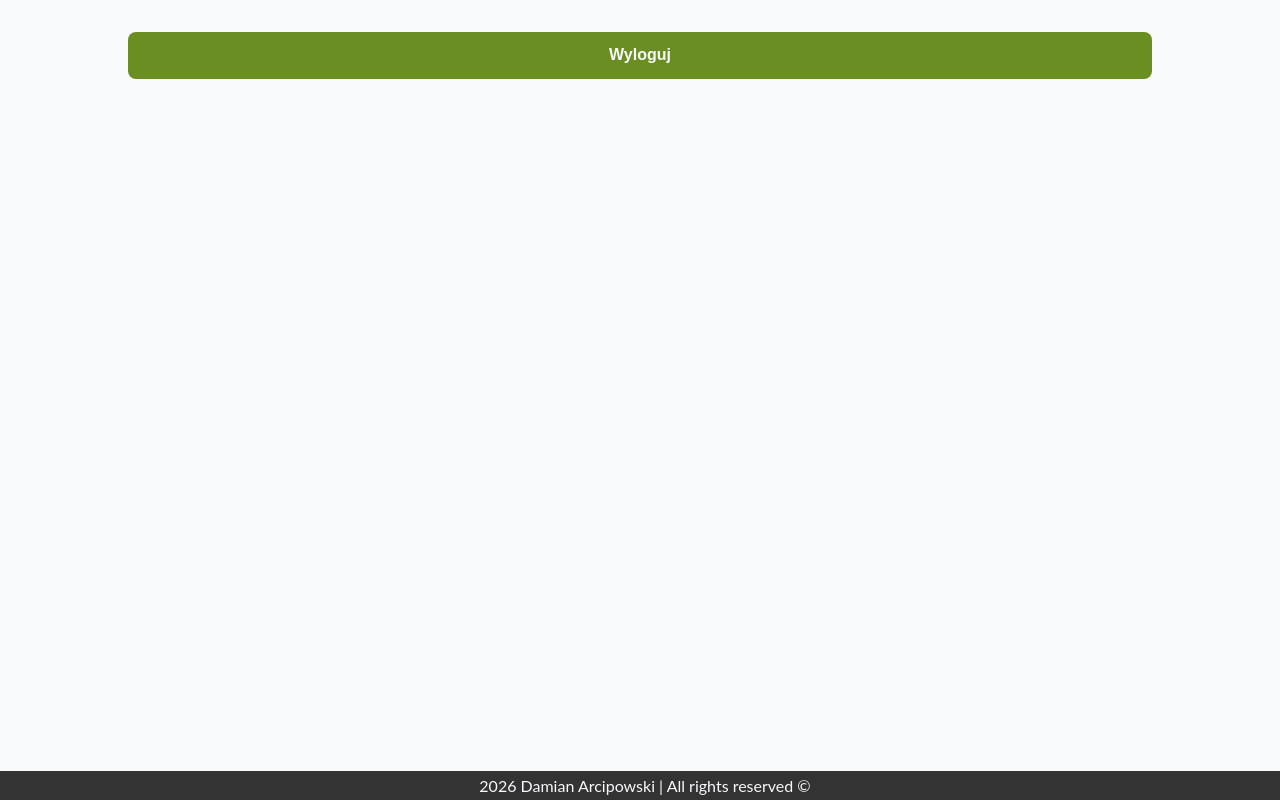
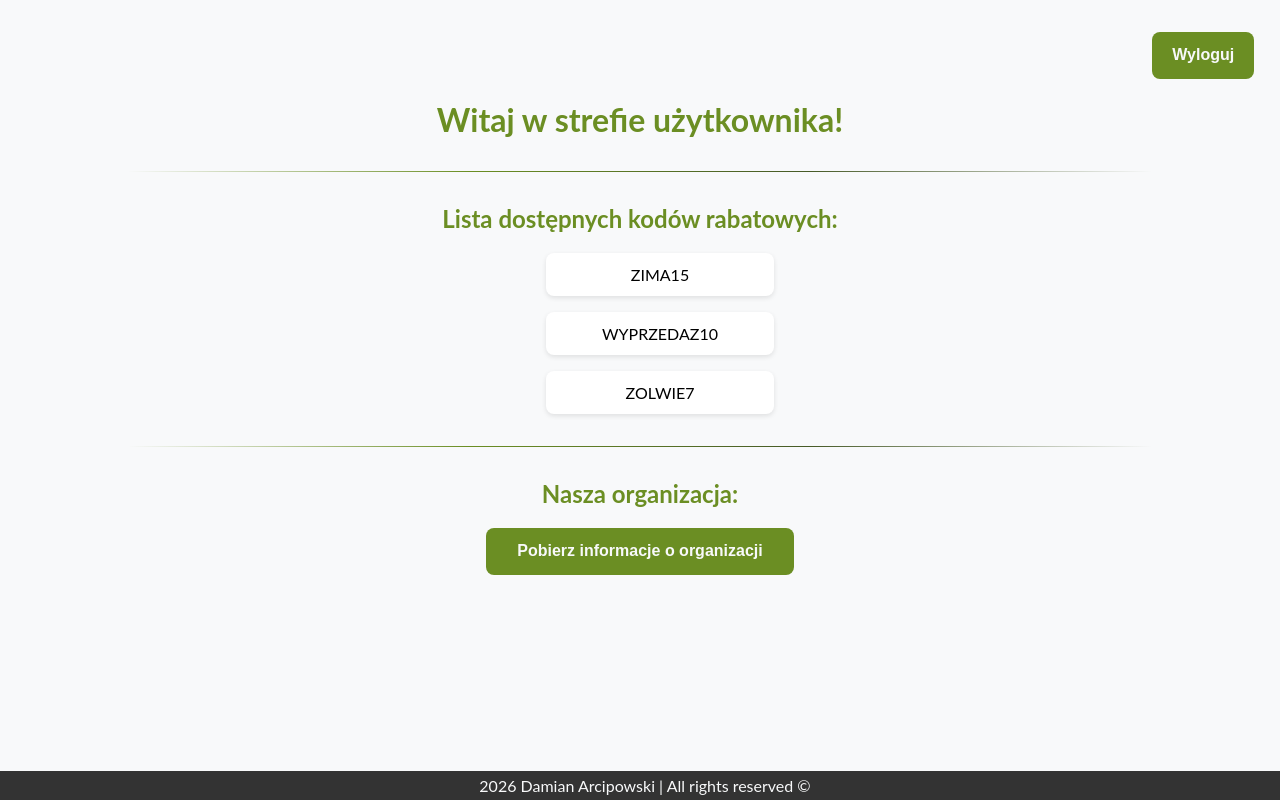
Before and after one commit to DamianArcipowski/turtles_fullstack, a PHP site: page /subpages/restricted.php in a window 1280 px wide. Run offline with PHP 8.4, Linux system fonts and the light colour scheme; the visitor is signed in with stand-in values (Sample User, id 1); data comes from the database, SQL or seed files in the repository; both versions use the stored data as it was after the commit; some libraries are stand-ins or nearby versions.

Commit message:
Added restricted data and frontend fetching

```diff
--- /dev/null
+++ b/backend_logic/organisation_info.php
@@ -0,0 +1,16 @@
+<?php
+
+require_once '../config/database.php';
+
+$orgData = [];
+
+if (isset($_POST['org-data'])) {
+    $result = $conn->query('SELECT * FROM organisation');
+
+    while ($row = $result->fetch_assoc()) {
+        $orgData[] = $row['info'];
+    }
+
+}
+
+?>
--- /dev/null
+++ b/backend_logic/restricted_codes.php
@@ -0,0 +1,15 @@
+<?php
+
+require_once '../config/database.php';
+
+$result = $conn->query('SELECT * FROM discount_codes');
+
+while ($row = $result->fetch_assoc()) {
+    echo <<<HTML
+        <ul class="restricted-list">
+            <li>{$row['code']}</li>
+        </ul>
+    HTML;
+}
+
+?>
--- a/css/style.css
+++ b/css/style.css
@@ -451,7 +451,7 @@ hr {
     margin-bottom: 2em;
 }
 
-#admin-logout {
+#admin-logout, #user-logout {
     width: 10%;
     margin: 0 100%;
 }
@@ -515,6 +515,25 @@ hr {
 .modal-open {
     height: 100vh;
     overflow: hidden;
+}
+
+.restricted-list {
+    list-style: none;
+}
+
+.restricted-list li {
+  background: #fff;
+  margin: 0 auto 10px auto;
+  padding: 12px 16px;
+  border-radius: 8px;
+  box-shadow: 0 2px 5px rgba(0, 0, 0, 0.1);
+  width: 20%;
+  text-align: center;
+}
+
+#organisation {
+    width: 30%;
+    margin: 0 auto;
 }
 
 @media (max-width: 768px) {
--- a/js/auth.js
+++ b/js/auth.js
@@ -2,7 +2,7 @@ const registerBtn = document.getElementById('register');
 const loginBtn = document.getElementById('login');
 const registerForm = document.getElementById('registration-form');
 const authenticateForm = document.getElementById('authentication-form');
-const h3 = document.getElementsByTagName('h3')[0];
+const h2 = document.getElementsByTagName('h2')[0];
 const registerErrorField = document.querySelector('.register-error');
 const successField = document.querySelector('.register-success');
 const userErrorField = document.querySelector('.login-exist-error');
@@ -11,13 +11,13 @@ const passwordErrorField = document.querySelector('.login-password-error');
 registerBtn.addEventListener('click', () => {
     registerForm.style.display = 'flex';
     authenticateForm.style.display = 'none';
-    h3.textContent = 'Formularz rejestracji';
+    h2.textContent = 'Formularz rejestracji';
 });
 
 loginBtn.addEventListener('click', () => {
     registerForm.style.display = 'none';
     authenticateForm.style.display = 'flex';
-    h3.textContent = 'Formularz logowania';
+    h2.textContent = 'Formularz logowania';
 });
 
 function checkRegistrationFormStatus() {
--- a/subpages/restricted.php
+++ b/subpages/restricted.php
@@ -4,6 +4,8 @@ session_start();
 if (!$_SESSION['signed_in'] == true) {
     header('Location: ../index.php');
 }
+
+require_once('../backend_logic/organisation_info.php');
 
 ?>
 
@@ -16,15 +18,36 @@ if (!$_SESSION['signed_in'] == true) {
     <meta name="keywords" content="HTML5, CSS3, JavaScript, PHP">
     <meta name="author" content="Damian Arcipowski">
     <title>Hodowla żółwia błotnego</title>
-    <link rel="icon" type="image/x-icon" href="images/favicon.ico">
-    <link rel="stylesheet" href="css/style.css">
+    <link rel="icon" type="image/x-icon" href="../images/favicon.ico">
+    <link rel="stylesheet" href="../css/style.css">
     <script src="https://kit.fontawesome.com/958b0131c3.js" crossorigin="anonymous"></script>
 </head>
 <body>
     <main>
         <form action="../backend_logic/logout.php" method="POST">
-            <button type="submit">Wyloguj</button>
+            <button type="submit" id="user-logout">Wyloguj</button>
         </form>
+        <h1>Witaj w strefie użytkownika!</h1>
+        <hr class="gradient-hr">
+        <h2>Lista dostępnych kodów rabatowych:</h2>
+        <?php
+        require_once('../backend_logic/restricted_codes.php');
+        ?>
+        <hr class="gradient-hr">
+        <h2>Nasza organizacja:</h2>
+        <form method="POST">
+            <button type="submit" name="org-data" id="organisation">Pobierz informacje o organizacji</button>
+        </form>
+        <?php if (!empty($orgData)): ?>
+            <ul class="restricted-list">
+                <?php foreach ($orgData as $info): ?>
+                    <li><?= $info ?></li>
+                <?php endforeach; ?>
+            </ul>
+        <?php endif; ?>
+        <?php
+        $conn->close();
+        ?>
     </main>
     <footer>
        2026 Damian Arcipowski | All rights reserved &copy;
```
Also changed, not shown: config/seed.sql (+18 -0 lines).
